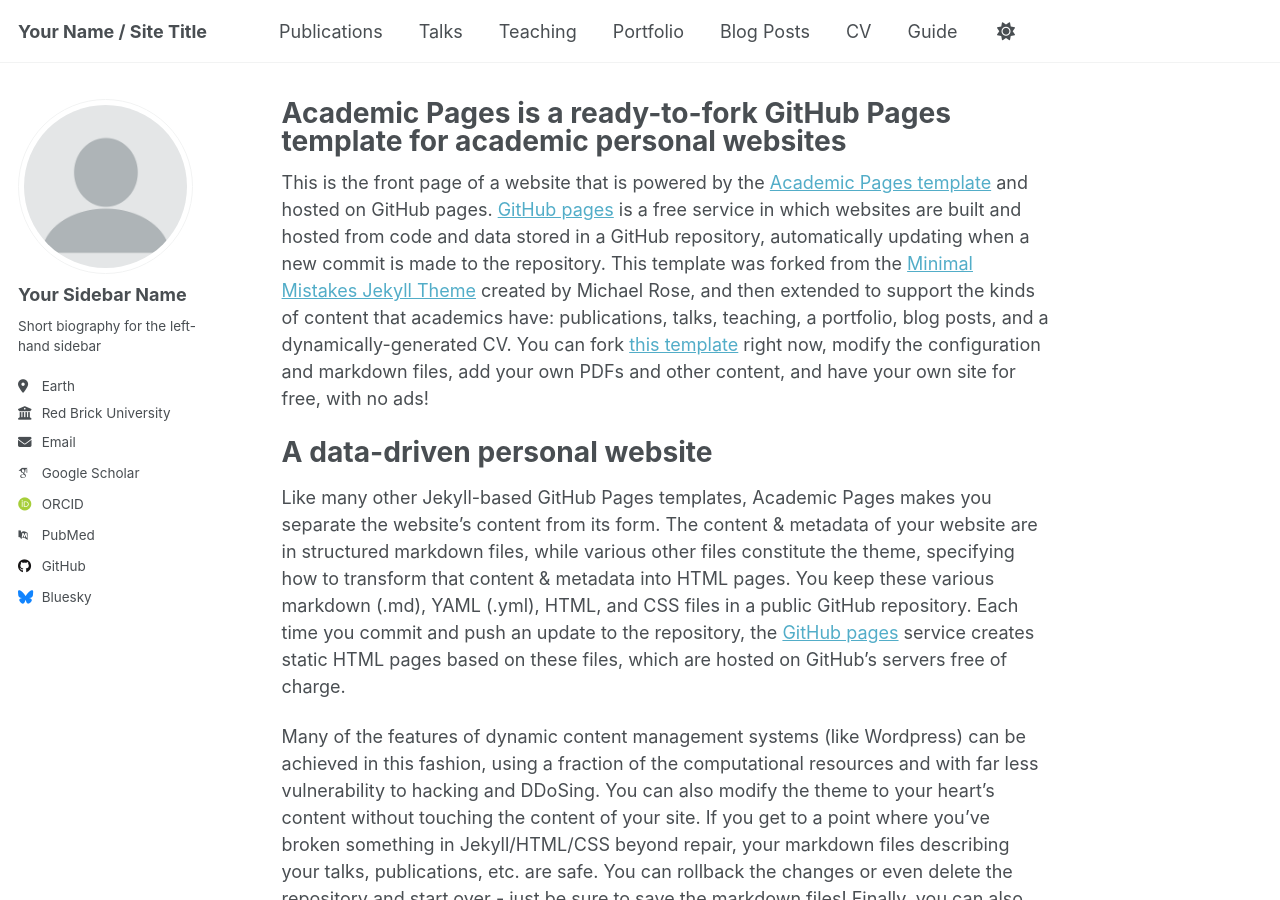
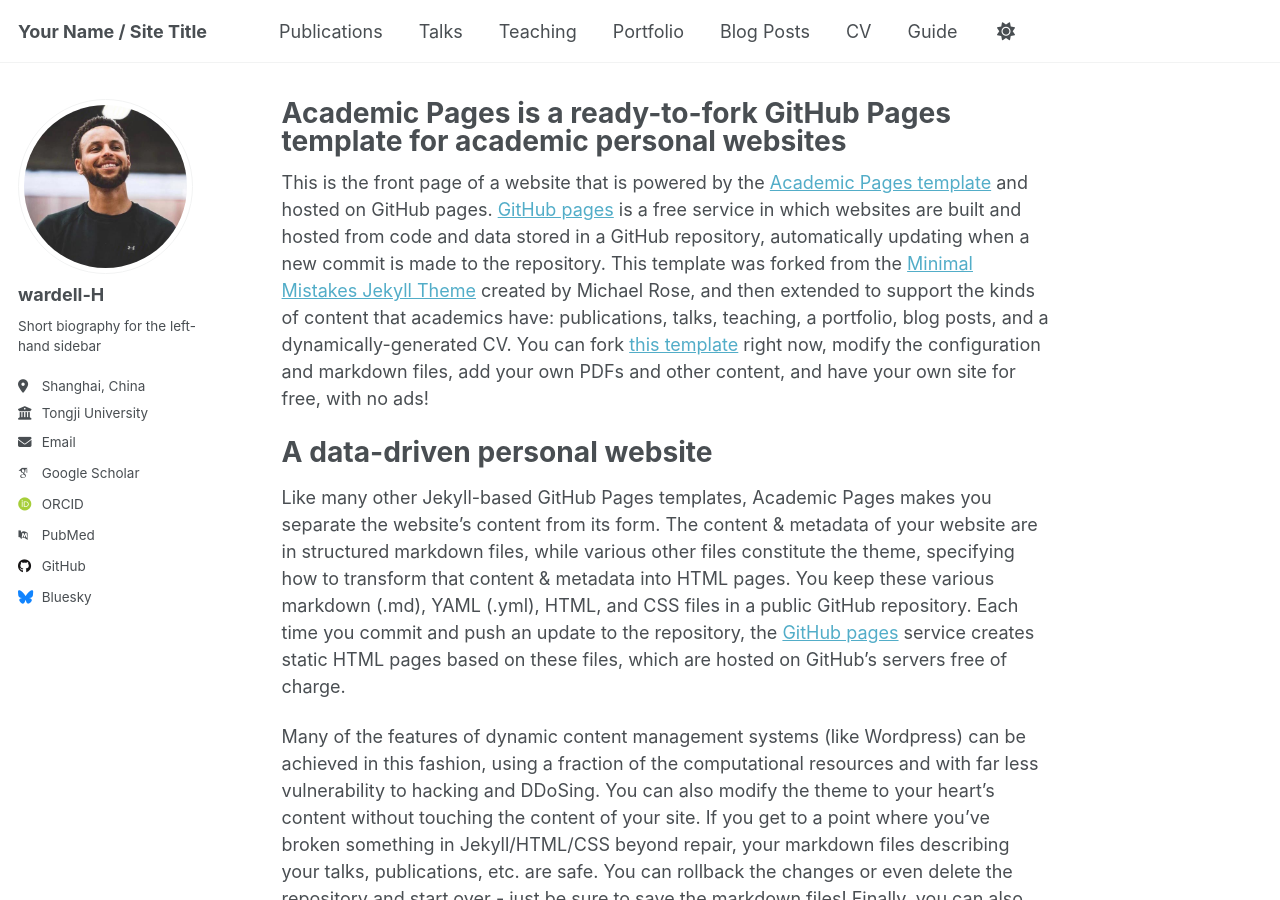
Before and after one commit to wardell-H/wardell-H.github.io, a Jekyll site: the page built from _pages/about.md, in a window 1280 px wide and 900 px high. Built offline with Jekyll 4.4.1, drawn with Linux system fonts in a browser that asks for light colours; some web fonts are replaced.

Commit message:
update config.yml

```diff
--- a/_config.yml
+++ b/_config.yml
@@ -22,14 +22,13 @@ repository               : "academicpages/academicpages.github.io"
 #               Additional customization can be done by editing /_includes/author-profile.html
 author:
   # Biographic information
-  avatar           : "profile.png"
-  name             : "Your Sidebar Name"
-  pronouns         : # example: "she/her"
+  avatar           : "curry.jpg"
+  name             : "wardell-H"
   bio              : "Short biography for the left-hand sidebar"
-  location         : "Earth"
-  employer         : "Red Brick University"
+  location         : "Shanghai, China"
+  employer         : "Tongji University"
   uri              : # URL
-  email            : "none@example.org"
+  email            : "hzq1915851440@gmail.com"
 
   # Academic websites
   academia         : # URL
```
Also changed, not shown: .github/workflows/scrape_talks.yml, images/curry.jpg (added).
